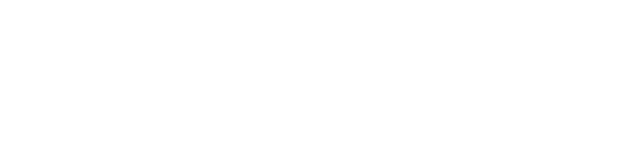
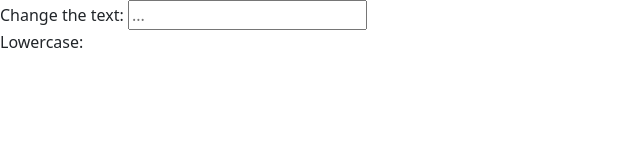
Before and after one commit to jimxshaw/samples-vue, a plain HTML site: page vue2/computed/index.html in a window 1280 px wide. Shown: the whole page, without its empty margins (0-640 px from the left). Drawn offline with nearby package versions, Linux system fonts and the light colour scheme.

Commit message:
vue2: play with v-model and computed properties.

```diff
--- a/vue2/computed/index.html
+++ b/vue2/computed/index.html
@@ -10,14 +10,24 @@
 
 <body>
   <div id="app">
-
+    <span>Change the text: </span>
+    <input v-model="text" placeholder="...">
+    <div>Lowercase: {{lowerText}}</div>
   </div>
 
   <script>
 
 
     var app = new Vue({
-      el: '#app'
+      el: '#app',
+      data: {
+        text: ''
+      },
+      computed: {
+        lowerText() {
+          return this.text.toLowerCase()
+        }
+      }
     })
   </script>
 </body>
```
Also changed, not shown: 1 other file.
